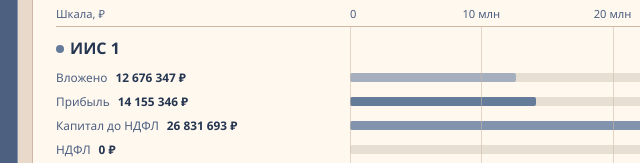
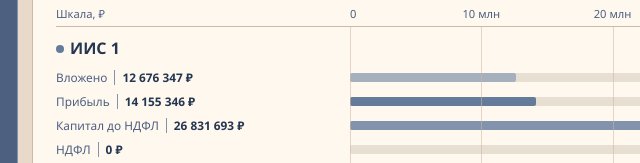
Before and after one commit to Grarse/team-projects, a plain HTML site: page iis-allocation-calculator/index.html in a window 1280 px wide. Shown: the part 783-946 px from the top of the page, 349-989 px from the left. Drawn offline with Linux system fonts and the light colour scheme.

Commit message:
Add a divider between IIS chart labels and amounts

```diff
--- a/iis-allocation-calculator/index.html
+++ b/iis-allocation-calculator/index.html
@@ -6,7 +6,7 @@
   <meta name="description" content="Распределите весь капитал между ИИС-3 и оцените НДФЛ при закрытии счетов.">
   <meta name="theme-color" content="#e9d9ca">
   <title>ИИС‑3 · Калькулятор распределения капитала</title>
-  <link rel="stylesheet" href="./style.css?v=23">
+  <link rel="stylesheet" href="./style.css?v=24">
   <script defer src="./model.js?v=8"></script>
   <script defer src="./app.js?v=22"></script>
 </head>
--- a/iis-allocation-calculator/style.css
+++ b/iis-allocation-calculator/style.css
@@ -186,7 +186,7 @@ button:disabled { opacity: .55; cursor: not-allowed; }
 .compare-group h3 { font-size: 1rem; }
 .compare-group h3 i { display: inline-block; vertical-align: .08em; width: 8px; height: 8px; border-radius: 50%; margin-right: 6px; background: var(--profit); }
 .compare-group header > span { color: var(--muted); font-size: .73rem; }
-.compare-metric { display: flex; align-items: baseline; flex-wrap: wrap; gap: 2px 8px; margin: 0; }
+.compare-metric { display: flex; align-items: baseline; flex-wrap: wrap; gap: 2px 7px; margin: 0; }
 .compare-row { min-height: 24px; padding: 3px 0; font-size: .74rem; line-height: 1.25; }
 .compare-row dt { color: var(--muted); }
 .compare-track { position: relative; height: 9px; background: var(--track); border-radius: 2px; }
@@ -197,7 +197,10 @@ button:disabled { opacity: .55; cursor: not-allowed; }
 .compare-tax { --fill: var(--tax); }
 .compare-net { --fill: var(--net); font-weight: 750; }
 .compare-fill.compare-excess { background: var(--excess); border-radius: 0 2px 2px 0; }
-.compare-value { min-width: 0; margin: 0; font-weight: 650; font-variant-numeric: tabular-nums; overflow-wrap: anywhere; }
+.compare-value {
+  min-width: 0; margin: 0; padding-inline-start: 7px; border-inline-start: 1px solid var(--gross);
+  font-weight: 650; font-variant-numeric: tabular-nums; overflow-wrap: anywhere;
+}
 .compare-extra { display: block; margin-top: 2px; color: var(--excess-text); font-size: .69rem; font-weight: 650; }
 .compare-empty { padding: 24px 0; color: var(--muted); }
 @container (max-width: 510px) {
```
